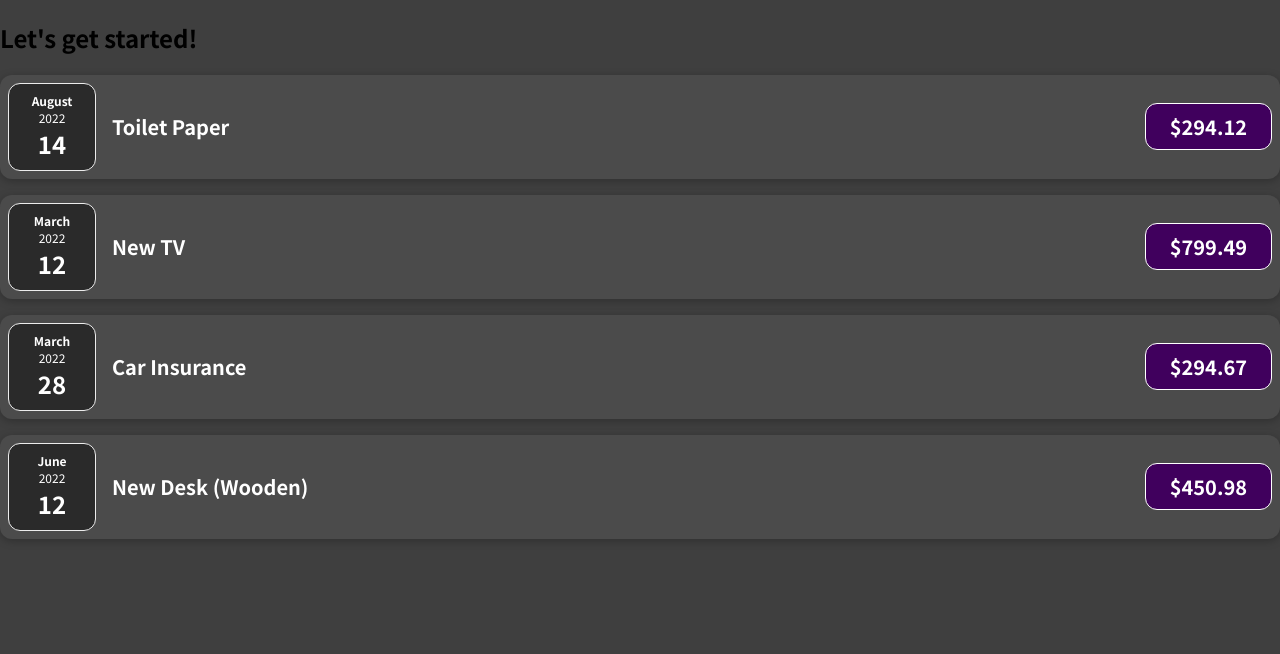
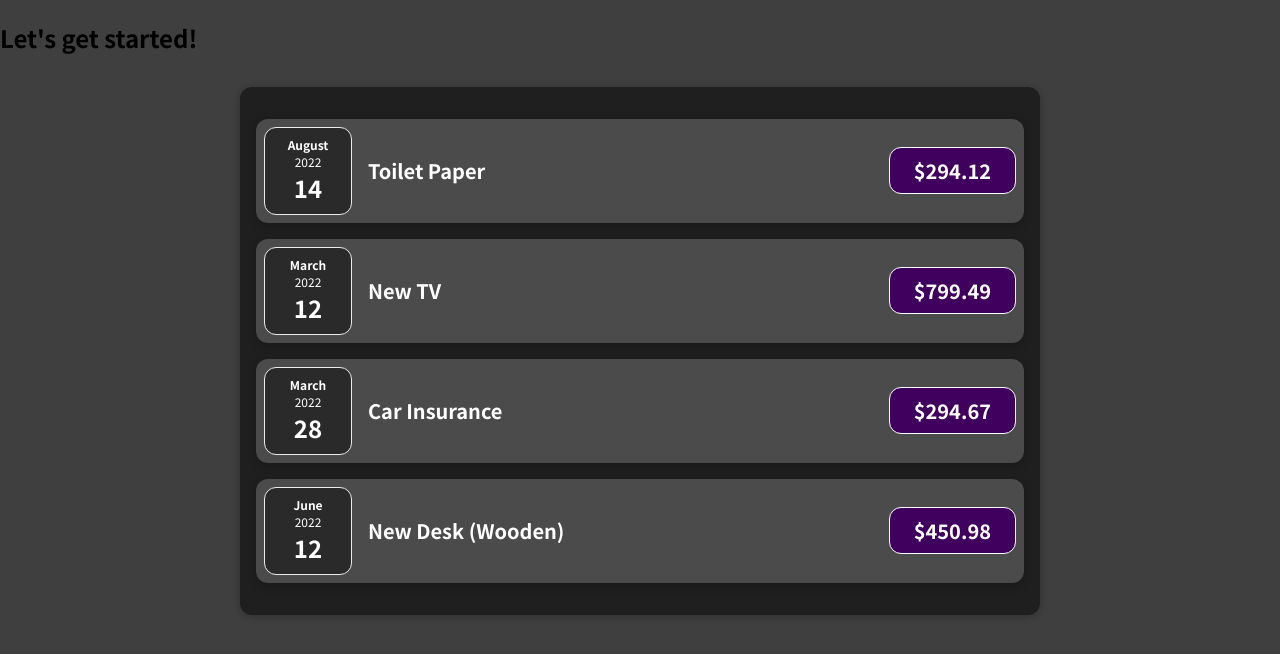
Before and after one commit to zermiftah/react-complete-guide, a JavaScript app: page / in a window 1280 px wide. Shown: the top 654 px of the page. Built offline with nearby package versions, Linux system fonts and the light colour scheme.

Commit message:
Time to Practice

```diff
--- a/src/App.js
+++ b/src/App.js
@@ -1,4 +1,4 @@
-import ExpenseItem from "./components/ExpenseItem";
+import Expenses from './components/Expenses'
 
 function App() {
   const expenses = [
@@ -31,26 +31,7 @@
   return (
     <div>
       <h2>Let's get started!</h2>
-      <ExpenseItem
-        title={expenses[0].title}
-        amount={expenses[0].amount}
-        date={expenses[0].date}
-      ></ExpenseItem>
-      <ExpenseItem
-        title={expenses[1].title}
-        amount={expenses[1].amount}
-        date={expenses[1].date}
-      ></ExpenseItem>
-      <ExpenseItem
-        title={expenses[2].title}
-        amount={expenses[2].amount}
-        date={expenses[2].date}
-      ></ExpenseItem>
-      <ExpenseItem
-        title={expenses[3].title}
-        amount={expenses[3].amount}
-        date={expenses[3].date}
-      ></ExpenseItem>
+      <Expenses items={expenses} />
     </div >
   );
 }
--- /dev/null
+++ b/src/components/Expenses.css
@@ -0,0 +1,9 @@
+.expenses {
+    padding: 1rem;
+    background-color: rgb(31, 31, 31);
+    margin: 2rem auto;
+    width: 50rem;
+    max-width: 95%;
+    border-radius: 12px;
+    box-shadow: 0 1px 8px rgba(0, 0, 0, 0.25);
+}
--- /dev/null
+++ b/src/components/Expenses.js
@@ -0,0 +1,31 @@
+import ExpenseItem from "./ExpenseItem"
+import './Expenses.css'
+
+function Expenses(props) {
+    return (
+        <div className="expenses">
+            <ExpenseItem
+                title={props.items[0].title}
+                amount={props.items[0].amount}
+                date={props.items[0].date}
+            />
+            <ExpenseItem
+                title={props.items[1].title}
+                amount={props.items[1].amount}
+                date={props.items[1].date}
+            />
+            <ExpenseItem
+                title={props.items[2].title}
+                amount={props.items[2].amount}
+                date={props.items[2].date}
+            />
+            <ExpenseItem
+                title={props.items[3].title}
+                amount={props.items[3].amount}
+                date={props.items[3].date}
+            />
+        </div>
+    );
+}
+
+export default Expenses;
```
